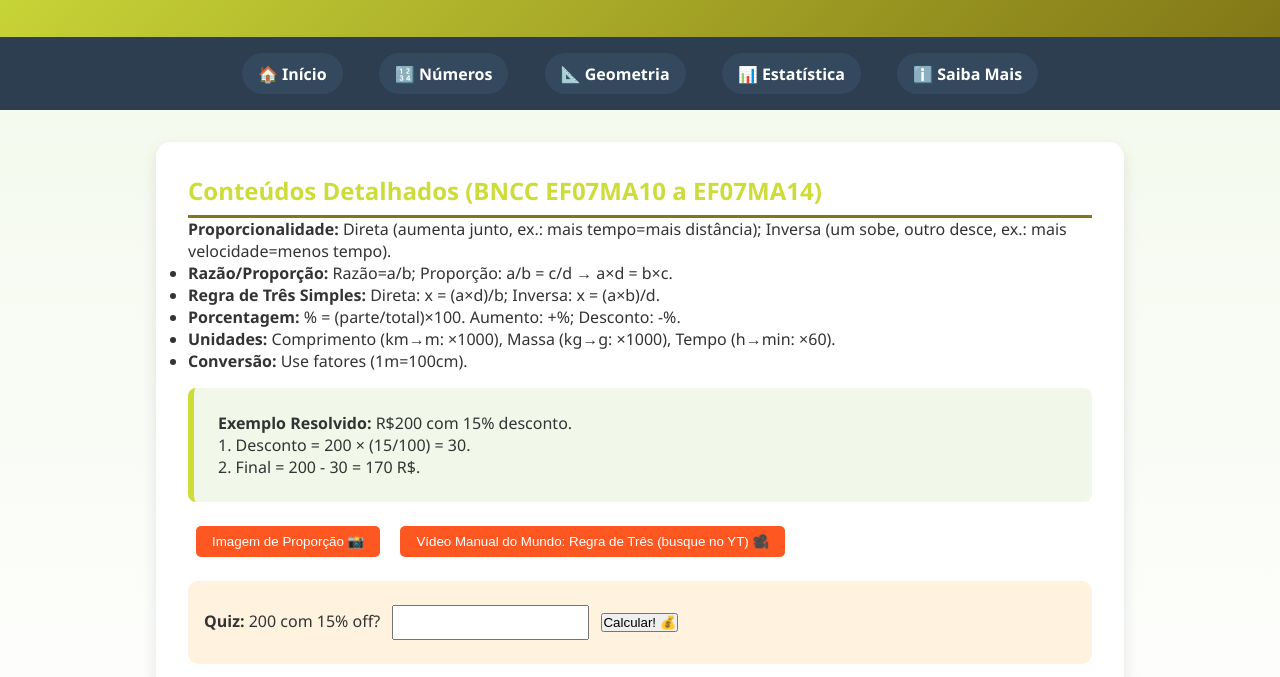
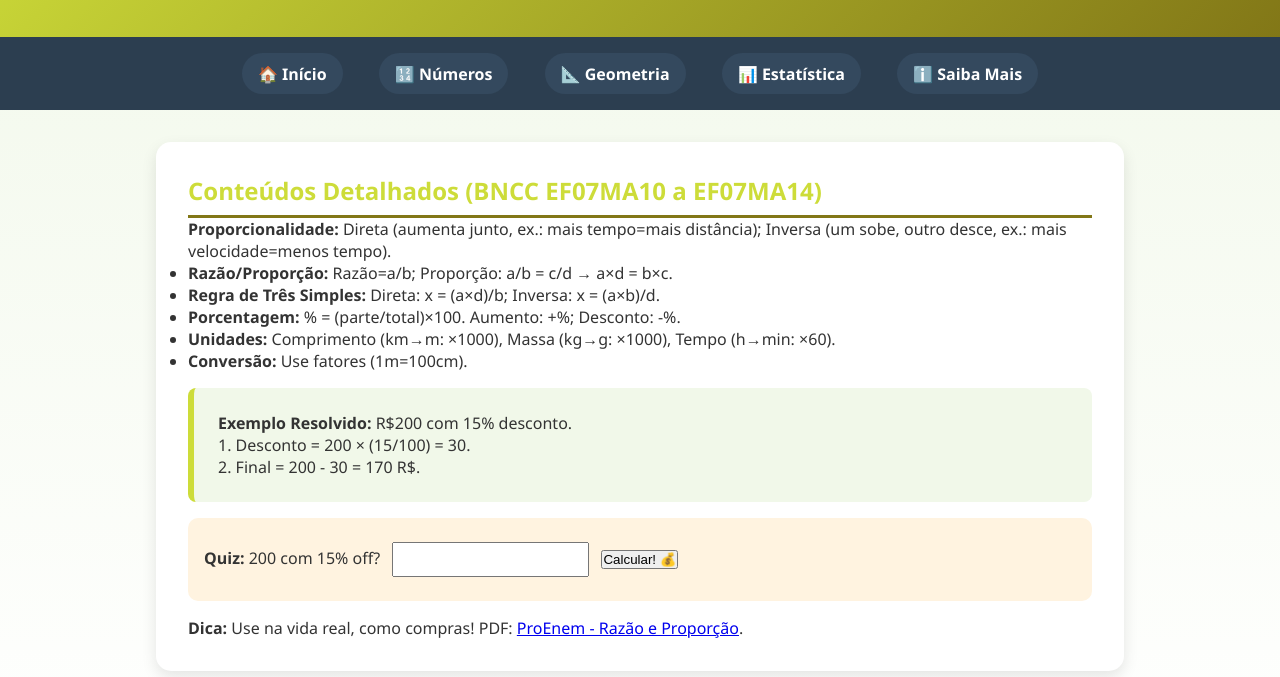
Before and after one commit to arthur2025112-CEAP/vercel, a plain HTML site: page grandezas.html in a window 1280 px wide. Shown: the part 120-797 px from the top of the page. Drawn offline with Linux system fonts and the light colour scheme.

Commit message:
Remove image and video buttons from grandezas.html

```diff
--- a/grandezas.html
+++ b/grandezas.html
@@ -55,8 +55,6 @@
         <p>1. Desconto = 200 × (15/100) = 30.</p>
         <p>2. Final = 200 - 30 = 170 R$.</p>
       </div>
-      <button class="img-btn" onclick="window.open("https://i.pinimg.com/1200x/ed/cf/a2/edcfa2f6f7a40ef5655662dabf5df825.jpg")">Imagem de Proporção 📸</button>
-      <button class="video-btn" onclick="window.open('https://www.youtube.com/watch?v=lqszGaOY-mo')">Vídeo Manual do Mundo: Regra de Três (busque no YT) 🎥</button> <!-- Nota: Substitua por link real se encontrar -->
       <div class="quiz">
         <p><strong>Quiz:</strong> 200 com 15% off? <input type="number" id="quiz-input"> <button onclick="checkQuiz()">Calcular! 💰</button></p>
       </div>
```
